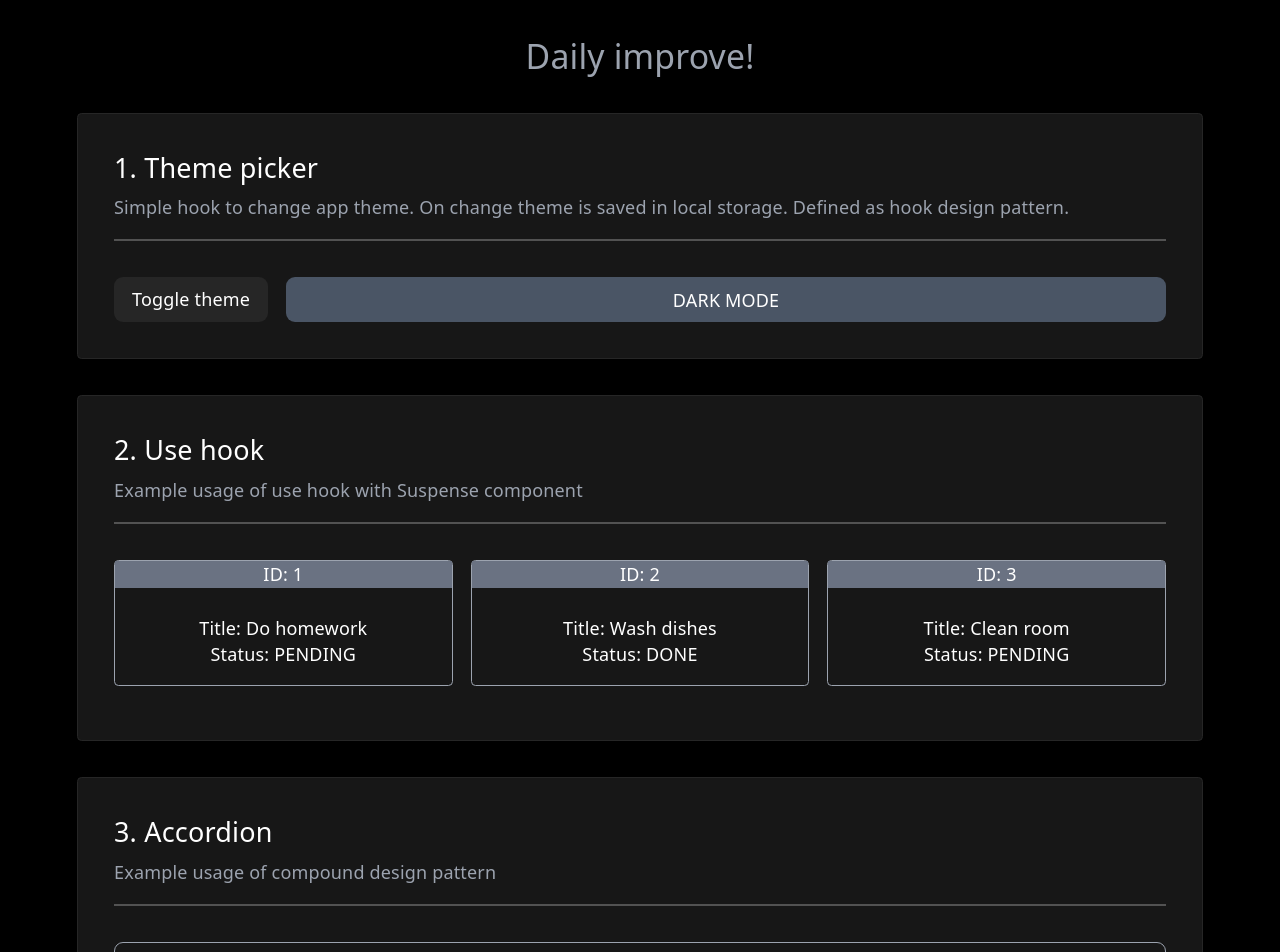
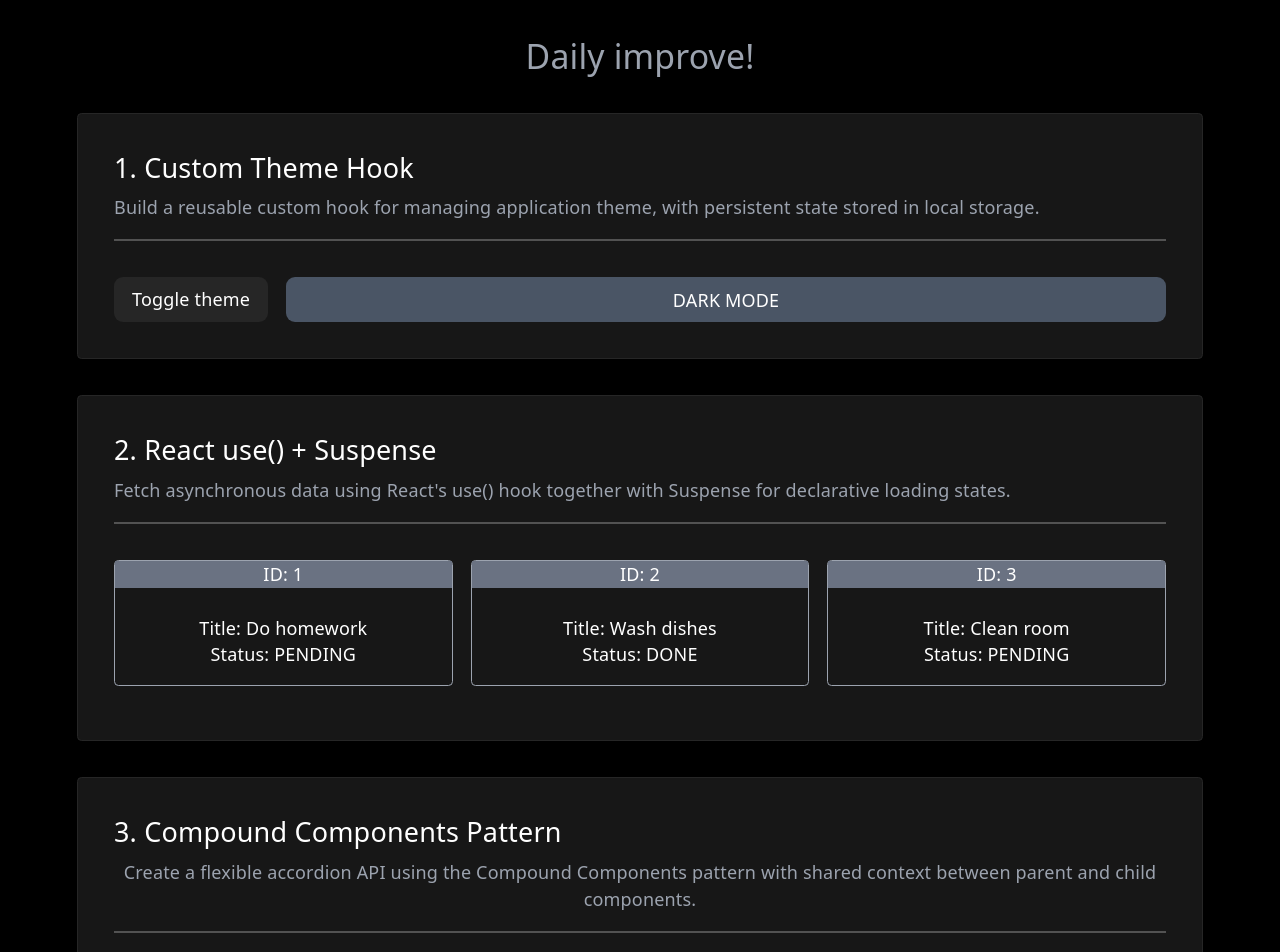
Before and after one commit to r-evive/daily-react-improvement, a React (Vite) app: page / in a window 1280 px wide. Shown: the top 952 px of the page. Built offline with nearby package versions, Linux system fonts and the light colour scheme.

Commit message:
feat: create readme file; better titles/descriptions

```diff
--- a/src/1_ThemePicker/ThemePicker.tsx
+++ b/src/1_ThemePicker/ThemePicker.tsx
@@ -20,7 +20,7 @@ export const ThemePicker = () => {
     const { theme, toggleTheme } = useTheme()
 
     return (
-        <Exercise title="1. Theme picker" description="Simple hook to change app theme. On change theme is saved in local storage. Defined as hook design pattern.">
+        <Exercise title="1. Custom Theme Hook" description="Build a reusable custom hook for managing application theme, with persistent state stored in local storage.">
             <div className="flex flex-row w-full gap-4">
                 <div className="flex-0">
                     <Button variant="primary" onClick={toggleTheme}>Toggle theme</Button>
--- a/src/2_useHook/ListExample.tsx
+++ b/src/2_useHook/ListExample.tsx
@@ -26,7 +26,7 @@ export const ListExample = () => {
     const tasks = fetchTasks();
 
     return (
-    <Exercise title="2. Use hook" description="Example usage of use hook with Suspense component">
+    <Exercise title="2. React use() + Suspense" description="Fetch asynchronous data using React's use() hook together with Suspense for declarative loading states.">
         <div className="flex flex-row w-full gap-4 items-center justify-center">
             <Suspense fallback="Loading tasks...">
                 <List promise={tasks}/>
--- a/src/3_accordion/AccordionExample.tsx
+++ b/src/3_accordion/AccordionExample.tsx
@@ -3,7 +3,7 @@ import { Accordion } from "./Accordion"
 
 export const AccordionExample = () => {
     return (
-        <Exercise title="3. Accordion" description="Example usage of compound design pattern">
+        <Exercise title="3. Compound Components Pattern" description="Create a flexible accordion API using the Compound Components pattern with shared context between parent and child components.">
             <div className="flex flex-row w-full gap-4 items-center justify-center">
                 <Accordion defaultValue="details">
                     <Accordion.Item tab="settings" header="Settings">
```
Also changed, not shown: 1 other file (tests, documents, lock files or other folders).
